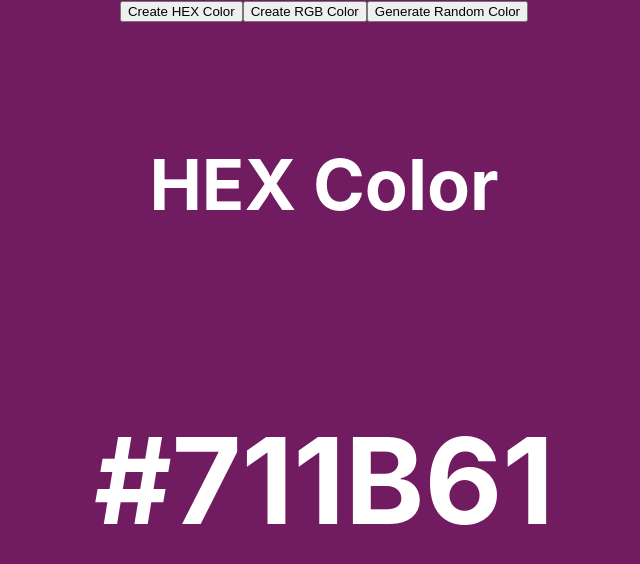
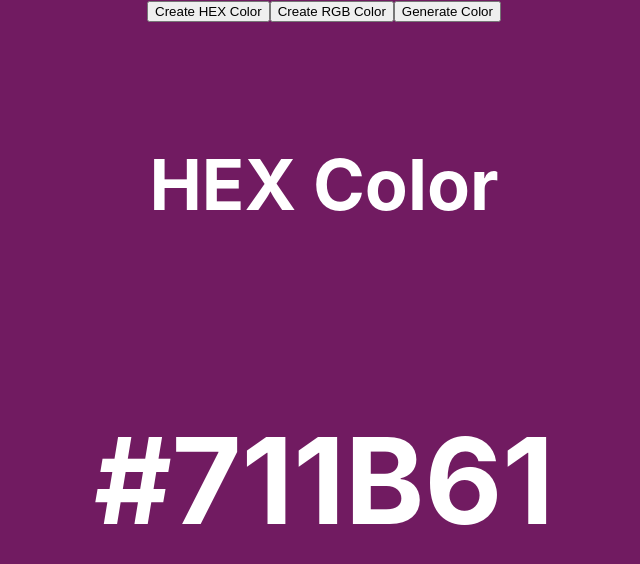
Before and after one commit to Gnanasekar03/ReactJs_Projects, a React (Create React App) app in the folder project1/: page / in a window 1280 px wide. Shown: the top 564 px of the page, without its empty margins (316-956 px from the left). Built offline with nearby package versions, Linux system fonts and the light colour scheme.

Commit message:
some changes

```diff
--- a/project1/src/Components/randomColor/index.jsx
+++ b/project1/src/Components/randomColor/index.jsx
@@ -47,7 +47,7 @@ const RandomColor = () => {
             : handleCreateRandomRgbColor
         }
       >
-        Generate Random Color
+        Generate  Color
       </button>
       <div
         style={{
```
